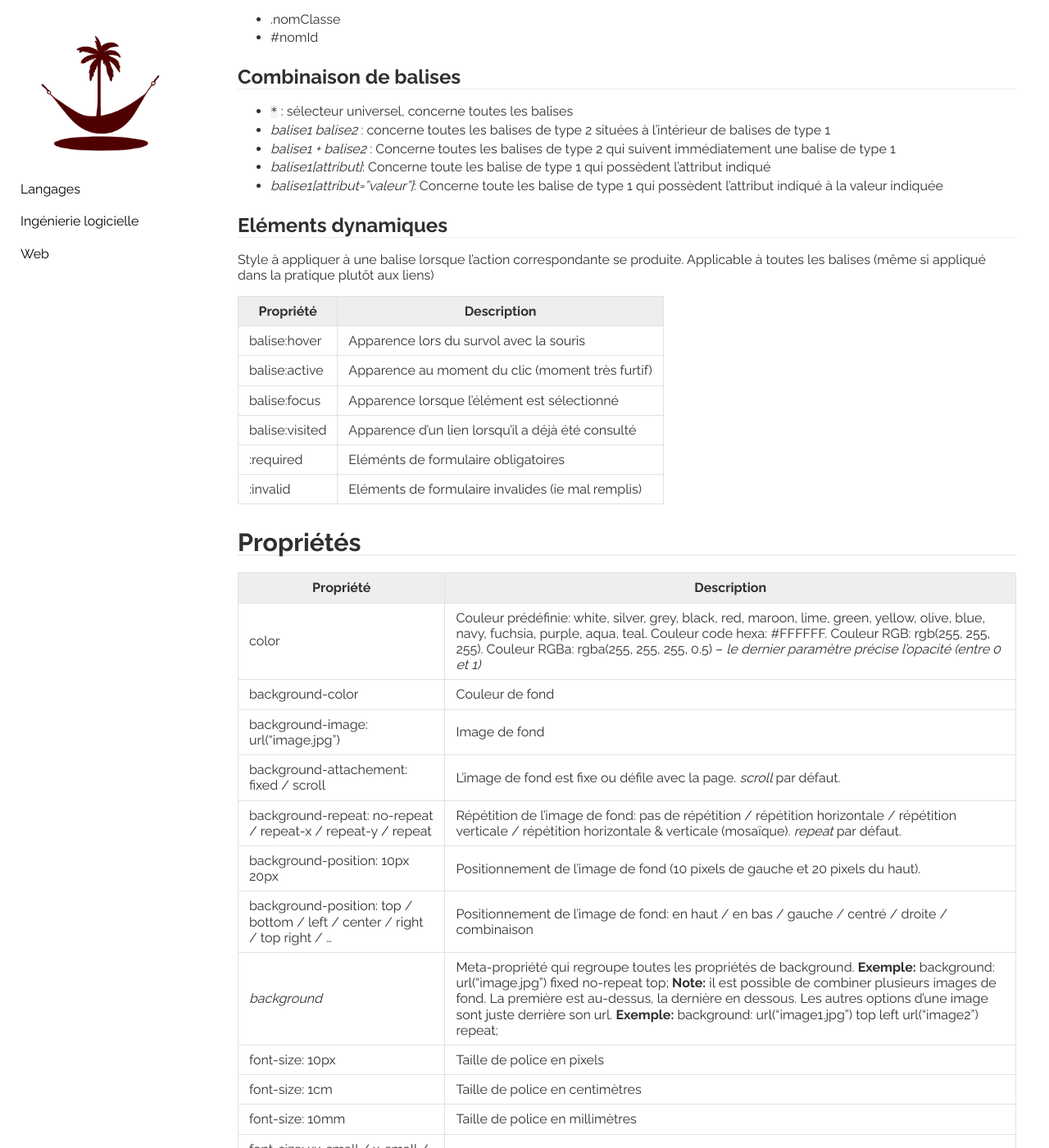
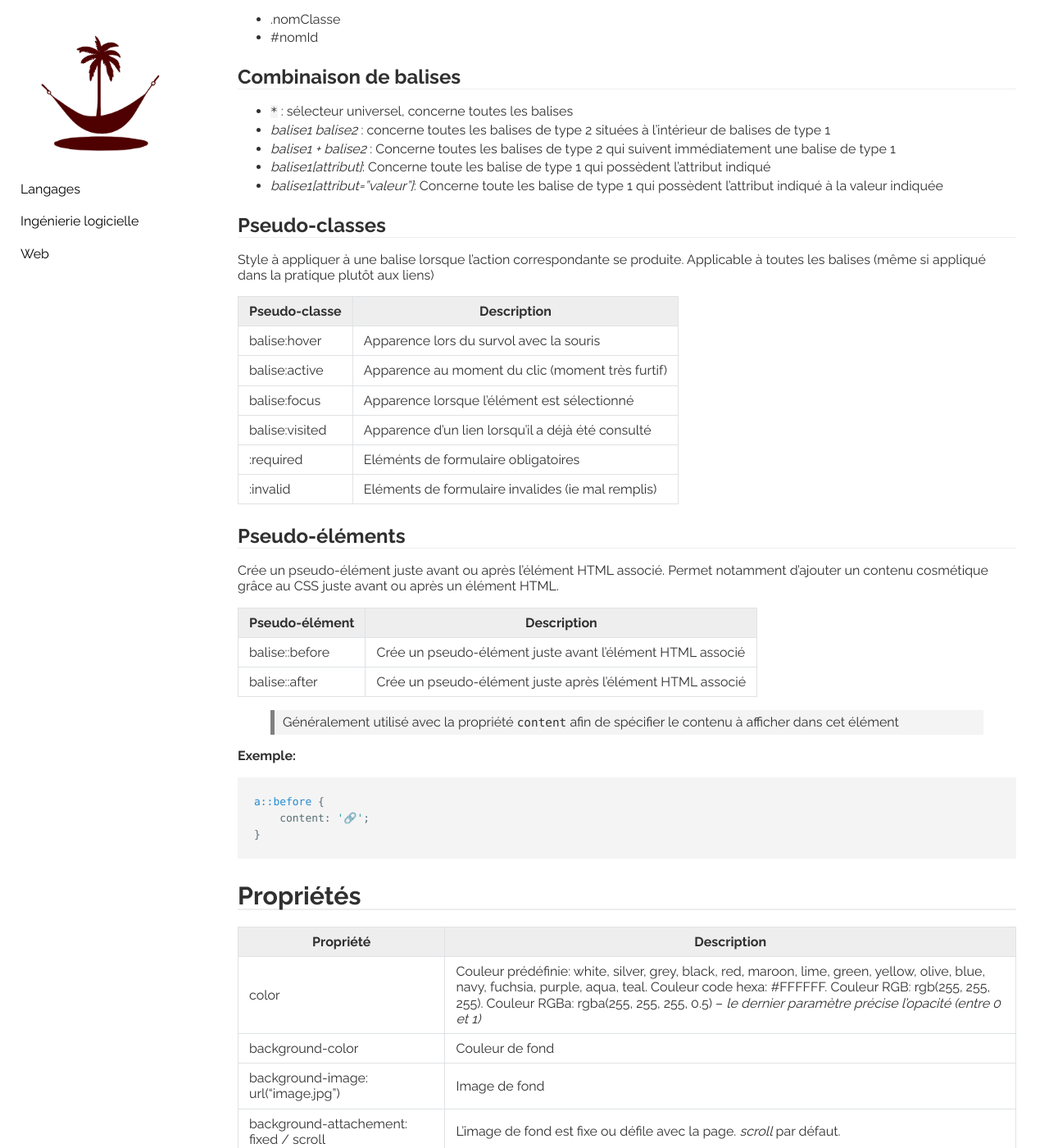
Before and after one commit to behej/lazyjekyll, a Jekyll site: the page built from _web/css3.md, in a window 1280 px wide and 1400 px high, scrolled down 1543 px. Shown: the whole window at 82% size. Built offline with Jekyll 4.4.1, drawn with Linux system fonts in a browser that asks for light colours; some of the changed text lies outside the part shown.

Commit message:
[Solve #124] Add some CSS properties

````diff
--- a/_web/css3.md
+++ b/_web/css3.md
@@ -75,10 +75,10 @@
 * *balise1[attribut="valeur"]*: Concerne toute les balise de type 1 qui possèdent l'attribut indiqué à la valeur indiquée
 
 
-## Eléments dynamiques
+## Pseudo-classes
 Style à appliquer à une balise lorsque l'action correspondante se produite. Applicable à toutes les balises (même si appliqué dans la pratique plutôt aux liens)
 
-| Propriété | Description |
+| Pseudo-classe | Description |
 |-----------|------------|
 | balise:hover | Apparence lors du survol avec la souris |
 | balise:active | Apparence au moment du clic (moment très furtif) |
@@ -86,6 +86,24 @@
 | balise:visited | Apparence d'un lien lorsqu'il a déjà été consulté |
 | :required | Eléménts de formulaire obligatoires |
 | :invalid | Eléments de formulaire invalides (ie mal remplis) |
+
+## Pseudo-éléments
+Crée un pseudo-élément juste avant ou après l'élément HTML associé. Permet notamment d'ajouter un contenu cosmétique grâce au CSS juste avant ou après un élément HTML.
+
+
+| Pseudo-élément | Description |
+|-----------|------------|
+| balise::before | Crée un pseudo-élément juste avant l'élément HTML associé |
+| balise::after  | Crée un pseudo-élément juste après l'élément HTML associé |
+
+> Généralement utilisé avec la propriété `content` afin de spécifier le contenu à afficher dans cet élément
+
+**Exemple:**
+```css
+a::before {
+    content: '🔗';
+}
+```
 
 # Propriétés
 
@@ -142,6 +160,7 @@
 | z-position: 1 | Priorité d'affichage des couches (plus le chiffre est élevé, plus l'élément sera au-dessus) |
 | border-collapse: collapse / separate | Les bordures des différentes cases d'un tableau sont confondues / dissociées. Propriété applicable à un tableau. |
 | caption-side: top / bottom | Position de la légende de tableaux ou figures. |
+| content | Remplace le contenu de la balise HTML concernée par le contenu défini dans le CSS. Le contenu peut etre une image, une url, un texte, un emoji, etc. |
 
 
 # Police
@@ -185,6 +204,19 @@
 | *balise*:last-child | élément | Définit les propriétés du derniers élément du type *balise* |
 | flex: *n* | élément | Les éléments sont étirés selon l'attribut *n*. Un élément avec n=2 sera 2 fois plus large qu'un élément avec n=1 |
 
+# Calculs
+Le CSS permet aussi de déterminer les valeurs numériques de certaines propriétés par la réalisation de calculs.
+**Exemple:
+```css
+width: calc(100px - {$variable})
+```
+
+
+| Instruction | Description |
+|-------------|-------------|
+| calc        | Réalise une opération mathématique |
+| min         | Retourne la valeur mini parmi les 2 paramètres |
+| max         | Retourne la valeur maxi parmi les 2 paramètres |
 
 # Media Queries
 Les media queries sont des requêtes permettant d'obtenir des infos sur le média afin d'adapter le style.
````
